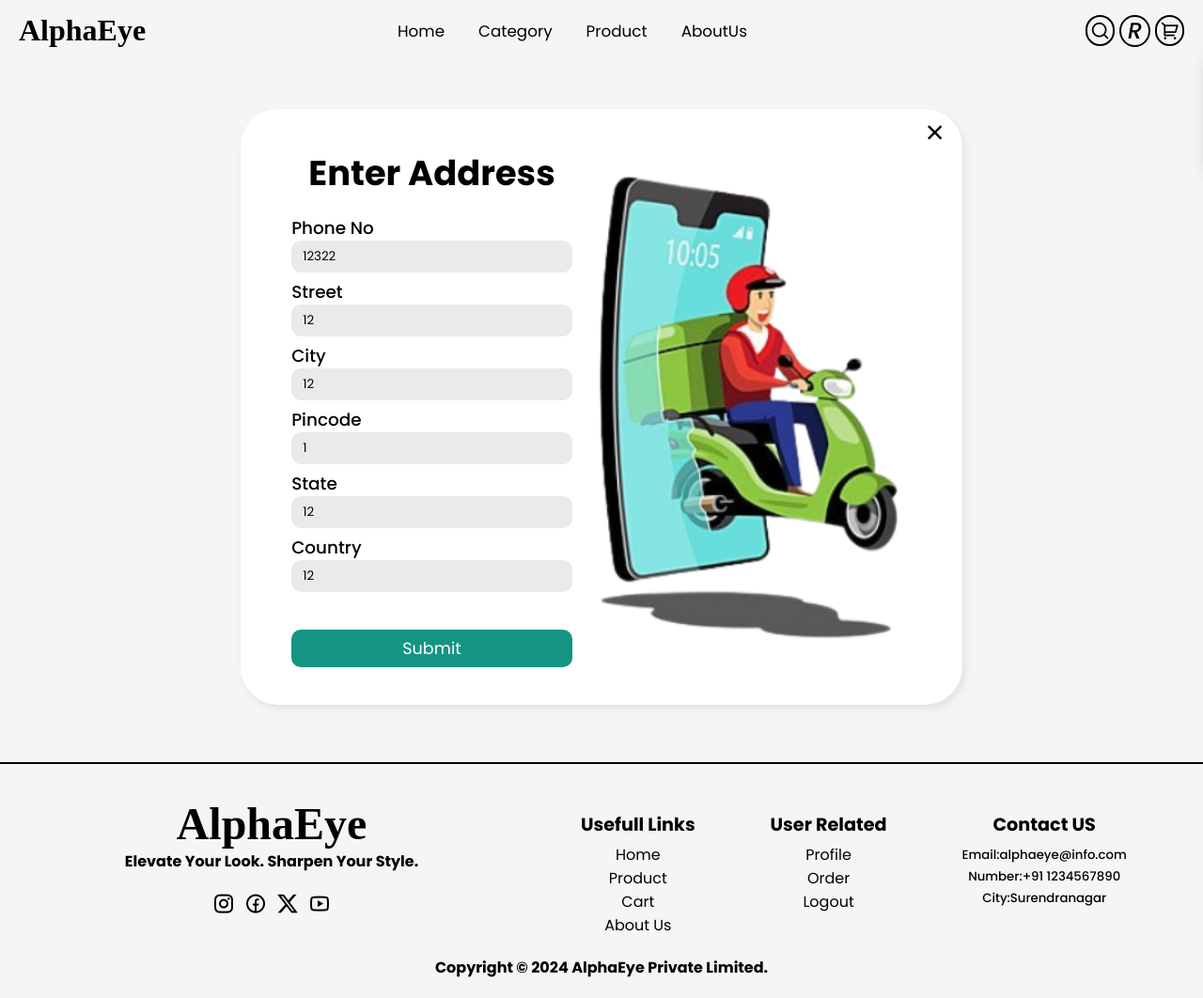
After one commit to Rafik-Lakhani/Alpha-Eye-E-Commerce-, a PHP site: page /address.php in a window 1280 px wide. The commit adds this page. Shown: the whole page at 94% size. Run offline with PHP 8.4, Linux system fonts and the light colour scheme; a user stored in the database is signed in; data comes from the database, SQL or seed files in the repository; some libraries are stand-ins or nearby versions.

Commit message:
add address page

```diff
--- /dev/null
+++ b/address.php
@@ -0,0 +1,86 @@
+<!DOCTYPE html>
+<html lang="en">
+<head>
+    <meta charset="UTF-8">
+    <meta name="viewport" content="width=device-width, initial-scale=1.0">
+    <link rel="stylesheet" href="cssStyle/addresspage.css">
+    <title>User Address | Alphaeye</title>
+</head>
+<body>
+    <?php include("config/remixicone.php");?>
+    <?php include("config/fontfamily.php");
+         include("component/nav.php");
+        include("config/dbconnect.php");
+        // session_start();
+
+
+
+        if(isset($_SESSION['email'])&& isset($_SESSION['role'])){
+            $email=$_SESSION['email'];
+            $fetchuser="select * from userdata where useremail='$email'";
+            $result=mysqli_query($con,$fetchuser);
+            $data=mysqli_fetch_array($result);
+
+            // here check if useraddress table hold user data or not
+            $isaddress=false;
+            $select="SELECT * FROM `useraddres` WHERE userid=$data[id]";
+            $ans=mysqli_query($con,$select);
+            if(mysqli_num_rows($ans)>0){
+                $dataaddress=mysqli_fetch_array($ans);
+                $isaddress=true;
+            }
+        }
+        else{
+            header("Location: cart.php");
+            exit();
+        }
+
+
+        // here submit in form
+
+
+        ?>
+        <link rel="stylesheet" href="component/nav.css">
+        <div class="login-container">
+            <div class="login-div">
+                <a href="cart.php">
+                    <i class="ri-close-fill close-icon" id="close-icon"></i>
+                </a>
+                <form method="post" action="useraddress.php">
+                    <h1 class="heading">Enter Address</h1>
+                    <label for="phoneno" class="phoneno">Phone No</label>
+                    <input type="number" min="0000000000" max="9999999999" id="phoneno" name="phoneno" required placeholder="Phone NO"
+                    value="<?php if($isaddress) echo $dataaddress['Phonenumber']; ?>">
+
+                    <label for="street" class="street">Street</label>
+                    <input type="text" id="street" name="street" required placeholder="Street Name"
+                    value="<?php if($isaddress) echo $dataaddress['street']; ?>">
+
+                    <label for="city" class="city">City</label>
+                    <input type="text" id="city" name="city" required placeholder="City Name"
+                    value="<?php if($isaddress) echo $dataaddress['city']; ?>">
+
+                    <label for="pincode" class="pincode">Pincode</label>
+                    <input type="number" min="000000" max="999999" id="pincode" name="pincode" required placeholder="pincode Name"
+                    value="<?php if($isaddress) echo $dataaddress['pincode']; ?>">
+
+
+                    <label for="state" class="state">State</label>
+                    <input type="text" id="state" name="state" required placeholder="State Name"
+                    value="<?php if($isaddress) echo $dataaddress['state']; ?>">
+
+                    <label for="country" class="country">Country</label>
+                    <input type="text" id="country" name="country" required placeholder="country Name"
+                    value="<?php if($isaddress) echo $dataaddress['country']; ?>">
+
+                    <input type="submit" name="address" id="sub" name="address">
+
+                </form>
+                <div class="image-part">
+                        <img src="assets/staticimg/delivery.png" alt="image of login">
+                </div>
+            </div>
+        </div>
+        <?php include("component/footer.php");?>
+</body>
+</html>
--- a/cart.php
+++ b/cart.php
@@ -198,7 +198,9 @@ $totalmrp=0;
                                             </div>
                                 </div>
                                      <div class="button-cheakout">
-                                        <button>Proceed To Cheakout ></button>
+                                         <a href="address.php">
+                                             <button>Proceed To Cheakout ></button>
+                                         </a>
                                     </div>
                     </div>
             </div>
--- /dev/null
+++ b/cssStyle/addresspage.css
@@ -0,0 +1,152 @@
+*{
+margin: 0;
+padding: 0;
+box-sizing: border-box;
+}
+
+html,
+body {
+  height: 100%;
+  width: 100%;
+  color: #000;
+  background-color: #f4f5f6;
+  font-family: "Poppins", sans-serif;
+}
+
+.login-container {
+  display: flex;
+  min-height: 92%;
+  justify-content: center;
+  align-items: center;
+  flex-direction: row;
+}
+
+.login-div {
+  width: 60%;
+  border-radius: 40px;
+  padding: 30px;
+  padding-bottom: 30px;
+  display: flex;
+  flex-direction: row;
+  justify-content: center;
+  margin: auto;
+  align-items: center;
+  gap: 10px;
+  position: relative;
+  background-color: #fff;
+  box-shadow: 3px 4px 7px #29262618;;
+
+}
+
+.login-div .image-part{
+    min-height: 100%;
+    width: 51%;
+    display: flex;
+    justify-content: center;
+    align-items: center;
+}
+
+.image-part img{
+  width: 95%;
+  /* height: fit-content; */
+  height: 70vh;
+  border-radius:30px ;
+  object-fit: cover;
+}
+
+.login-div form {
+  display: flex;
+  flex-direction: column;
+  height: 100%;
+  width: 45%;
+  font-size: 1.15rem;
+  padding: 10px;
+  font-weight: 500;
+}
+
+.login-div form label{
+  /* text-align: center; */
+    margin-top: 7px;
+}
+
+.login-div form h1{
+  text-align: center;
+}
+
+.login-div input {
+  border-radius: 10px;
+  padding: 5px 10px;
+  color: #000;
+  border-color: transparent;
+  background-color: #cccccc69;
+}
+
+.heading {
+  padding-bottom: 10px;
+  font-weight: 700;
+}
+
+.Email {
+  padding-top: 7px;
+}
+
+.pass{
+  display: flex;
+  flex-direction: column;
+  position: relative;
+  padding-top: 7px;
+}
+
+.password input {
+  width: 100%;
+
+}
+#password-eye{
+  position: absolute;
+  top: 38px;
+  right:10px;
+  font-size: 1.15rem;
+}
+
+.con-pass{
+  padding-top: 7px;
+}
+
+#sub{
+  margin-top: 40px;
+  color: white;
+  background-color: #169483;
+  font-size: 1.1rem;
+}
+#sub:hover{
+  background-color: #148369;
+}
+
+h3{
+  margin-top: 10px;
+  font-size: 1.0rem;
+}
+h3 a{
+  text-decoration: none;
+  color: black;
+}
+
+
+#close-icon{
+  position: absolute;
+  top: 10px;
+  font-size: 1.8rem;
+  right: 15px;
+  text-decoration: none;
+  color: #000;
+  background-color: transparent;
+  height: fit-content;
+  width: fit-content;
+}
+
+
+#close-icon:hover{
+  color: white;
+  background-color: #000;
+  border-radius: 50%;
+}
```
Also changed, not shown: useraddress.php (+34 -0 lines), assets/staticimg/delivery.png (added), assets/staticimg/logo.jpg (deleted).
